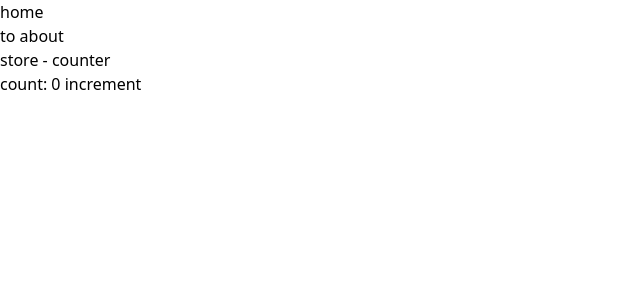
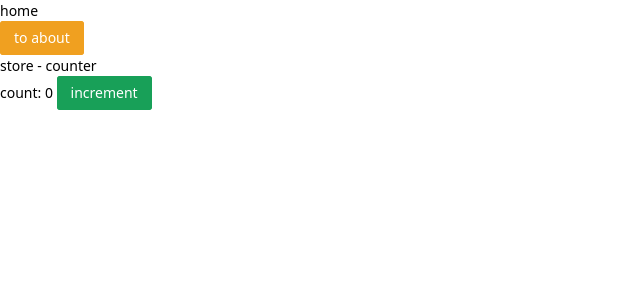
Before and after one commit to S-9527/dida, a Vue app: page / in a window 1280 px wide. Shown: the top 300 px of the page, without its empty margins (0-640 px from the left). Built offline with nearby package versions, Linux system fonts and the light colour scheme.

Commit message:
chore: add naive-ui

```diff
--- a/package.json
+++ b/package.json
@@ -14,6 +14,7 @@
     "cypress:open": "cypress open"
   },
   "dependencies": {
+    "naive-ui": "^2.38.1",
     "pinia": "^2.1.7",
     "vue": "^3.4.21",
     "vue-router": "^4.3.0"
--- a/src/view/Home.vue
+++ b/src/view/Home.vue
@@ -1,11 +1,11 @@
 <template>
   <div>
     <h2>home</h2>
-    <button @click="toAboutView">to about</button>
+    <n-button type="warning" @click="toAboutView">to about</n-button>
     <div>
       <h3>store - counter</h3>
       count: {{ counterStore.count }}
-      <button @click="counterStore.increment">increment</button>
+      <n-button type="success" @click="counterStore.increment">increment</n-button>
     </div>
   </div>
 </template>
@@ -13,6 +13,7 @@
 <script setup lang="ts">
 import { useRouter } from "vue-router";
 import { useCounterStore } from "../store/counter";
+import { NButton } from "naive-ui";
 
 const router = useRouter();
 const toAboutView = () => {
```
Also changed, not shown: 1 other file (tests, documents, lock files or other folders).
